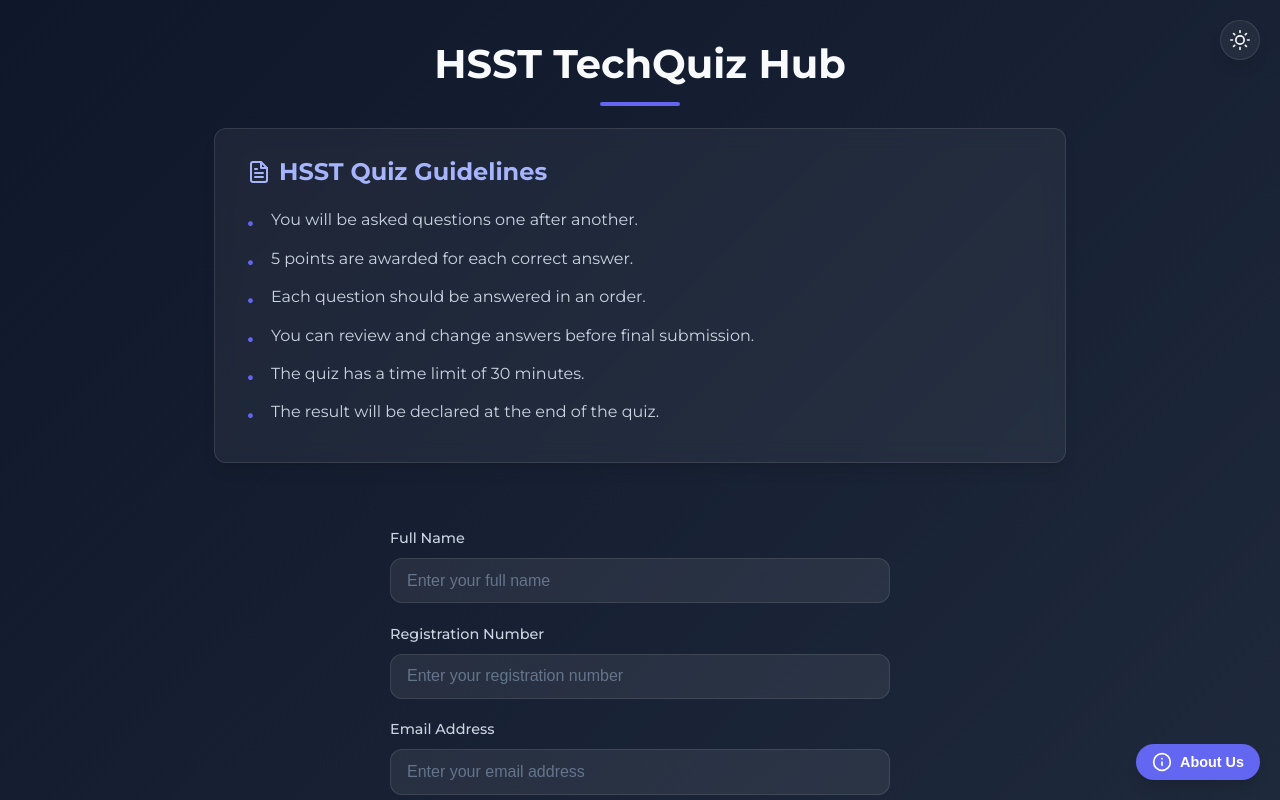
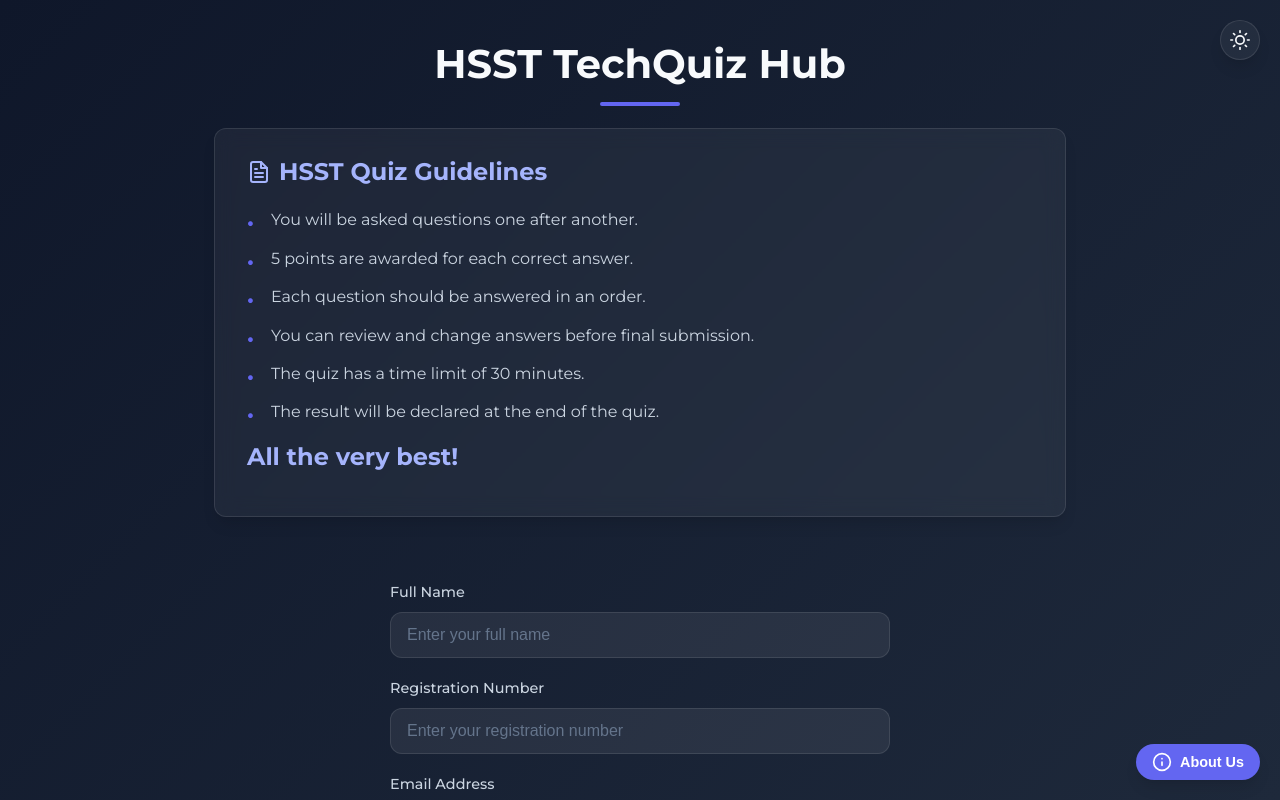
Before and after one commit to Hridesh-Srivastava/quiz-app-frontend, a React (Vite) app: page / in a window 1280 px wide. Shown: the top 800 px of the page. Built offline with nearby package versions, Linux system fonts and the light colour scheme.

Commit message:
feat: Add motivational message to quiz instructions

```diff
--- a/src/components/Main.jsx
+++ b/src/components/Main.jsx
@@ -105,6 +105,7 @@ export default function Main() {
             <li>You can review and change answers before final submission.</li>
             <li>The quiz has a time limit of 30 minutes.</li>
             <li>The result will be declared at the end of the quiz.</li>
+            <h2>All the very best!</h2>
           </ul>
         </div>
       </div>
```
